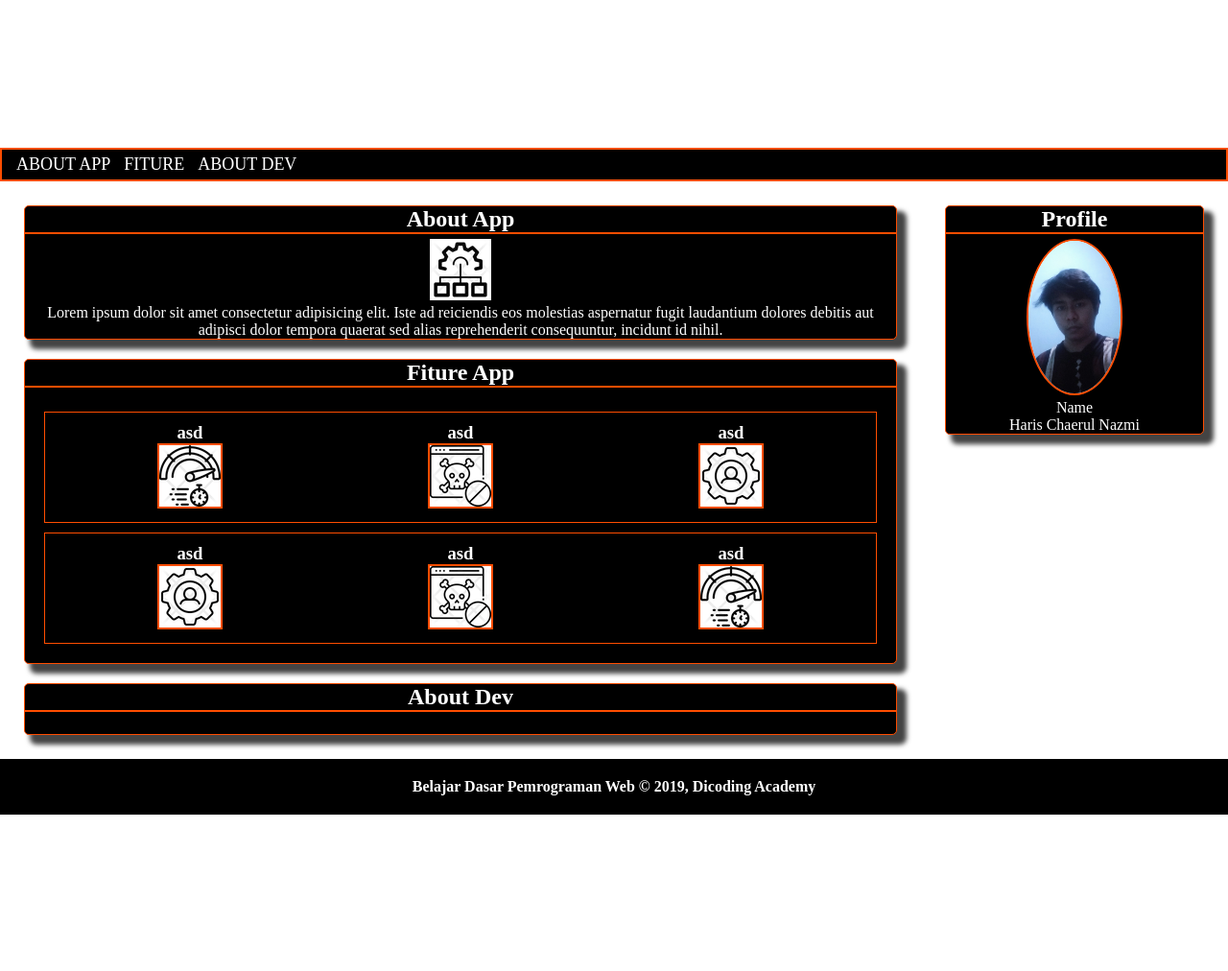
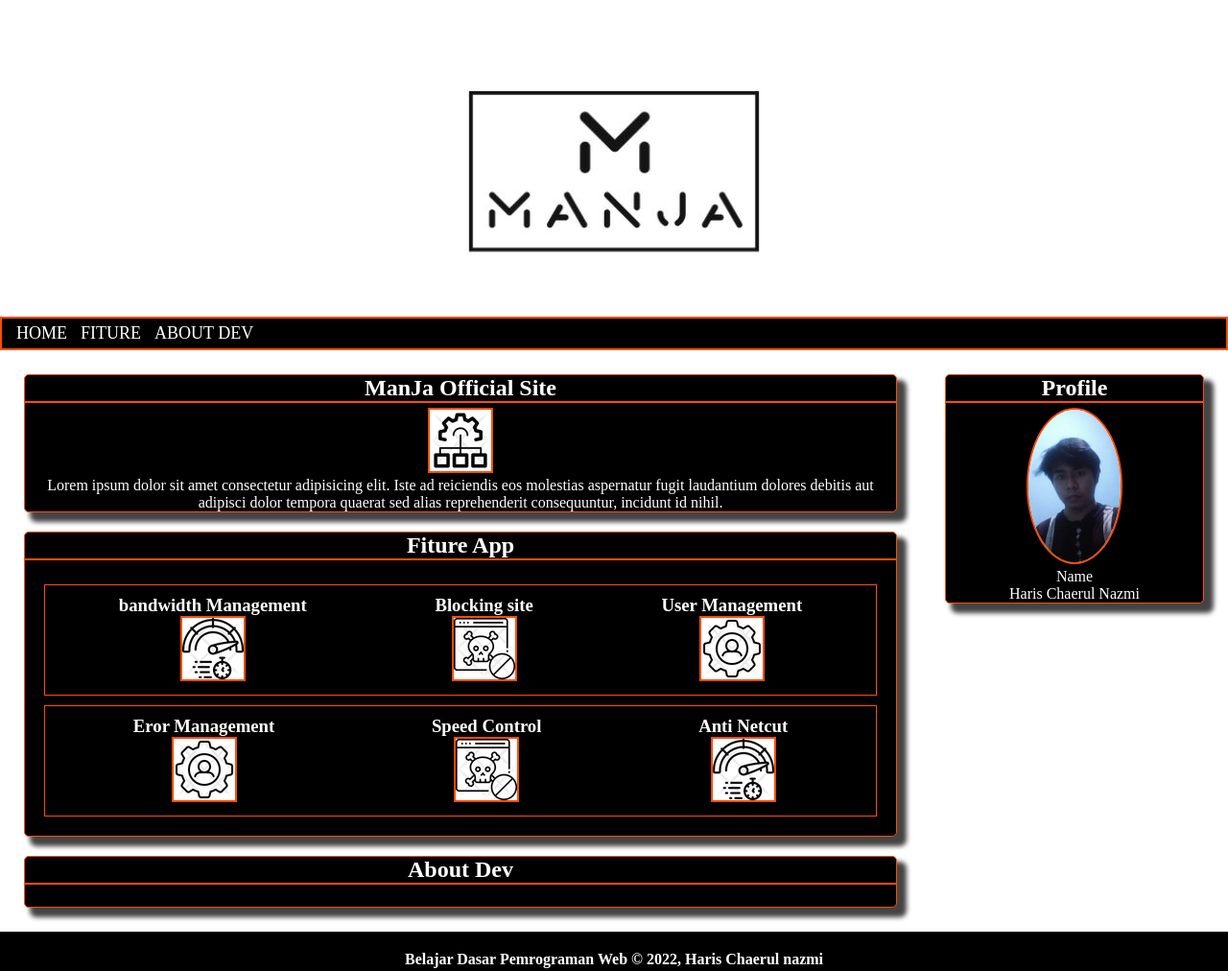
Before and after one commit to Nazmikaz/Dicoding, a plain HTML site: page dicoding/index.html in a window 1280 px wide. Shown: the whole page at 96% size. Before the commit the page ends 849 px from the top, so only its background shows below. Drawn offline with Linux system fonts and the light colour scheme.

Commit message:
Update index.html

```diff
--- a/dicoding/index.html
+++ b/dicoding/index.html
@@ -12,11 +12,12 @@
     <header>
       <section id="jumbotron">
         <h1>ManJa</h1>
+        <img src="img/log.png" alt="">
         <p></p>
       </section>
       <nav>
          <ul>
-            <li>ABOUT APP</li>
+            <li>HOME</li>
             <li>FITURE</li>
             <li>ABOUT DEV</li>
          </ul>
@@ -26,9 +27,9 @@
 <!--main-->
     <main>
       <div id="content">
-         <article id="aboutapp" class="card">
-            <h2>About App</h2>
-            <img src="img/network-management.png" alt="">
+         <article id="Home" class="card">
+            <h2>ManJa Official Site</h2>
+            <img src="img/network-management.png" alt="" class="icon">
             <p>Lorem ipsum dolor sit amet consectetur adipisicing elit. Iste ad reiciendis eos molestias aspernatur fugit laudantium dolores debitis aut adipisci dolor tempora quaerat sed alias reprehenderit consequuntur, incidunt id nihil.</p>
          </article>
 
@@ -38,29 +39,29 @@
             <div class="flex-container">
                <div class="row">
                   <div class="flexbox-item">
-                  <h3>asd</h3>
+                  <h3>bandwidth Management</h3>
                   <img src="img/bandwidth.png" alt="" class="icon">
                   </div>
                   <div class="flexbox-item">
-                  <h3>asd</h3>
+                  <h3>Blocking site</h3>
                   <img src="img/blocking.png" alt="" class="icon">
                   </div>
                   <div class="flexbox-item">
-                  <h3>asd</h3>
+                  <h3>User Management</h3>
                   <img src="img/user-management.png" alt="" class="icon">
                   </div class="flexbox-item">
                </div>
                   <div class="row-reverse">
                      <div class="flexbox-item">
-                     <h3>asd</h3>
+                     <h3>Anti Netcut</h3>
                      <img src="img/bandwidth.png" alt="" class="icon">
                   </div>
                      <div class="flexbox-item">
-                     <h3>asd</h3>
+                     <h3>Speed Control</h3>
                      <img src="img/blocking.png" alt="" class="icon">
                   </div>
                      <div class="flexbox-item">
-                     <h3>asd</h3>
+                     <h3>Eror Management</h3>
                      <img src="img/user-management.png" alt="" class="icon">
                   </div>
                </div>
@@ -86,7 +87,7 @@
     </main>
 
     <footer>
-      <p>Belajar Dasar Pemrograman Web &#169; 2019, Dicoding Academy</p>
+      <p>Belajar Dasar Pemrograman Web &#169; 2022, Haris Chaerul nazmi </p>
     </footer>
 
    <script src="script.js"></script>
```
